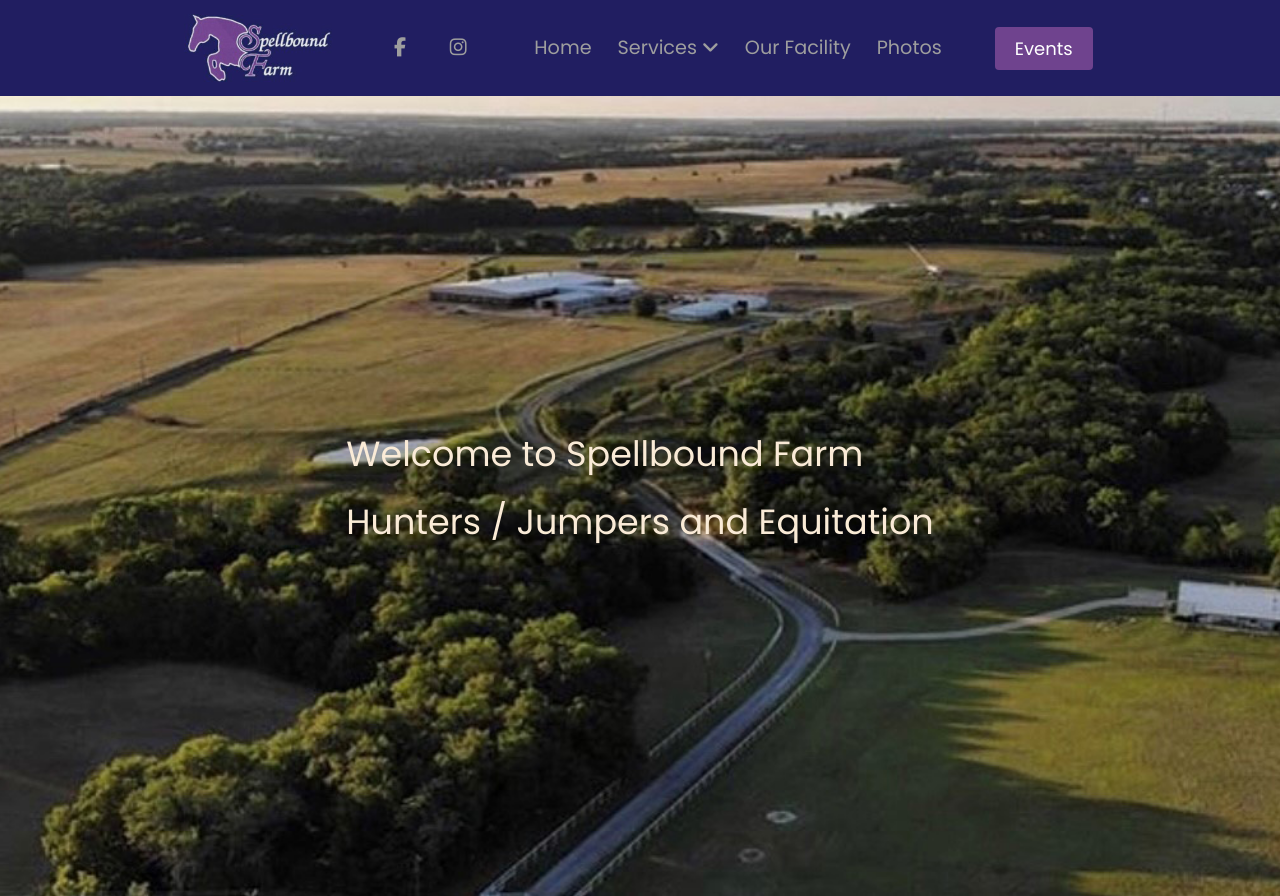
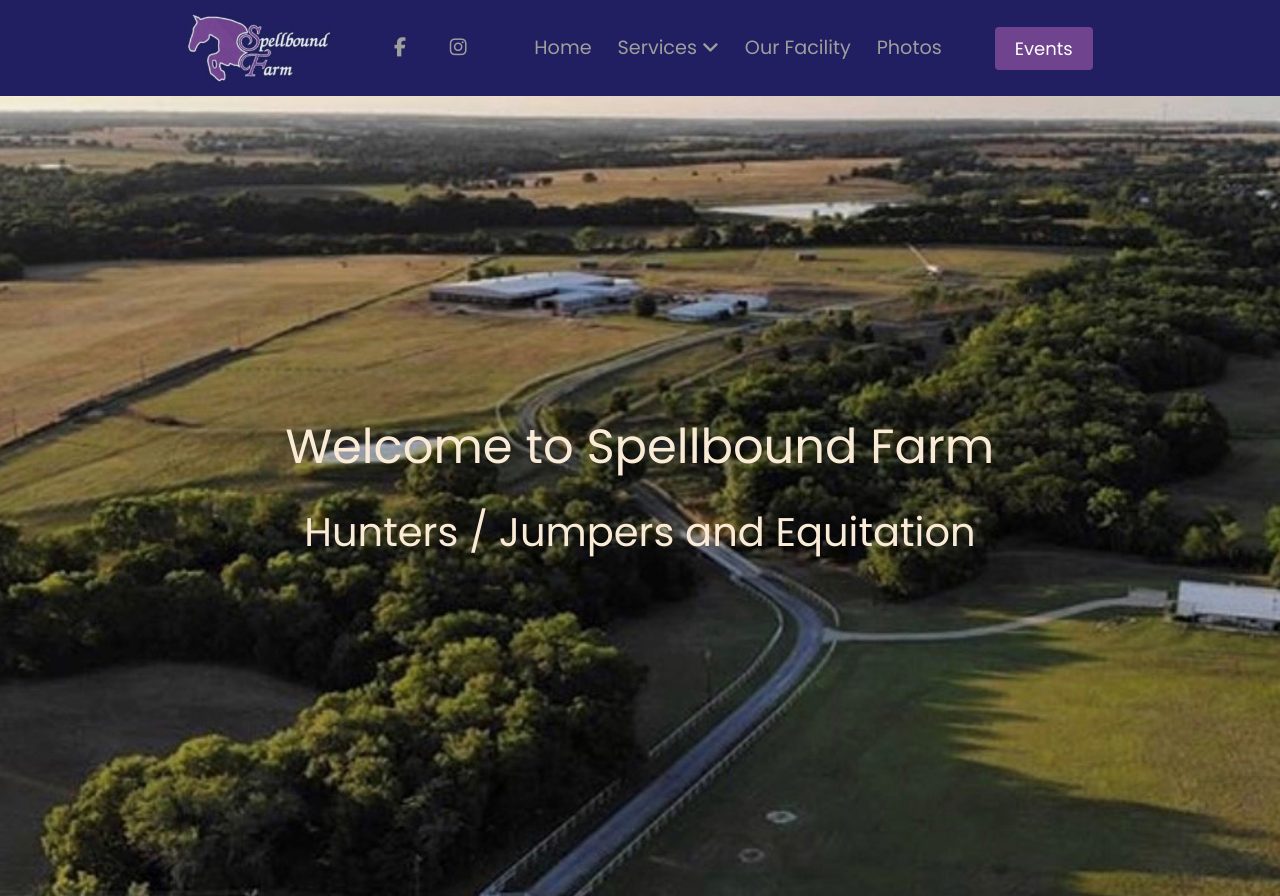
Before and after one commit to supermonkey74/SBF-React, a React (Create React App) app: page / in a window 1280 px wide. Built offline with nearby package versions, Linux system fonts and the light colour scheme; the HTML template or start-up script is replaced by a standard one.

Commit message:
Center Home title

```diff
--- a/src/App.css
+++ b/src/App.css
@@ -41,16 +41,19 @@
   background-position: 50% 50%;
   background-repeat: no-repeat;
   color: var(--antWhite) ;
-  font-size: 35px;
+
 
 }
 
 .inside-home {
   animation: anim 3s .05s ;
+  font-size: 3rem;
 }
 
 .inside-inside-home {
   color: var(--antWhite) ;
+  font-size: 2.5rem;
+  margin: 1.2rem;
 }
 
 @keyframes anim {
@@ -154,6 +157,7 @@
 .inside-inside-home p {
 
 font-size: 1.5rem;
+margin: .05rem;
 
 }
 }
```
